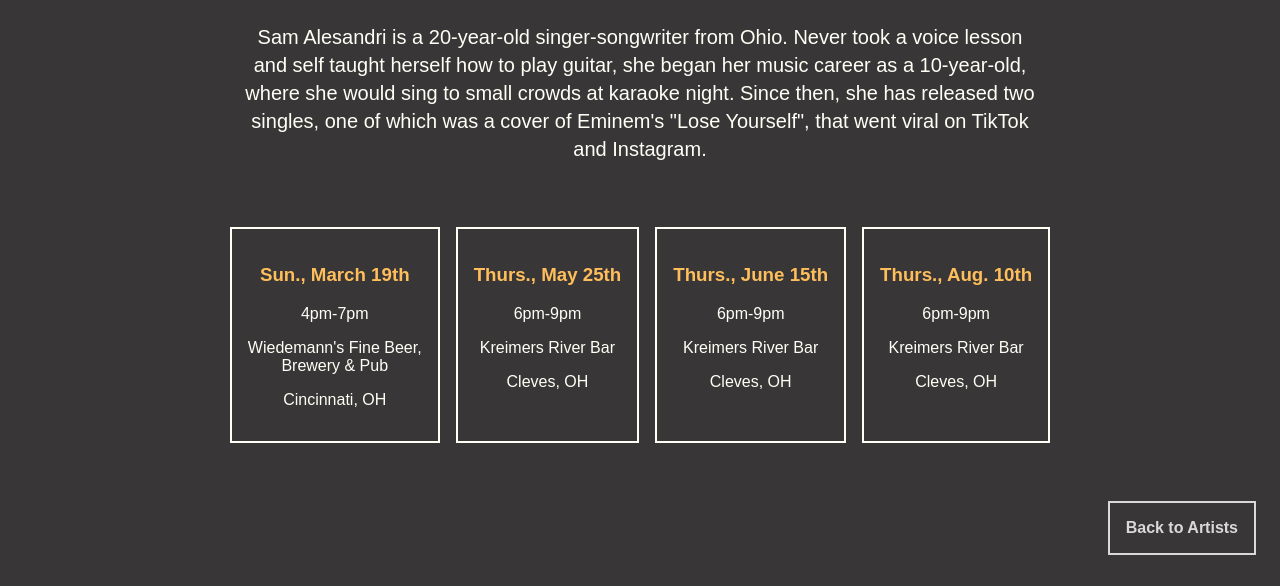
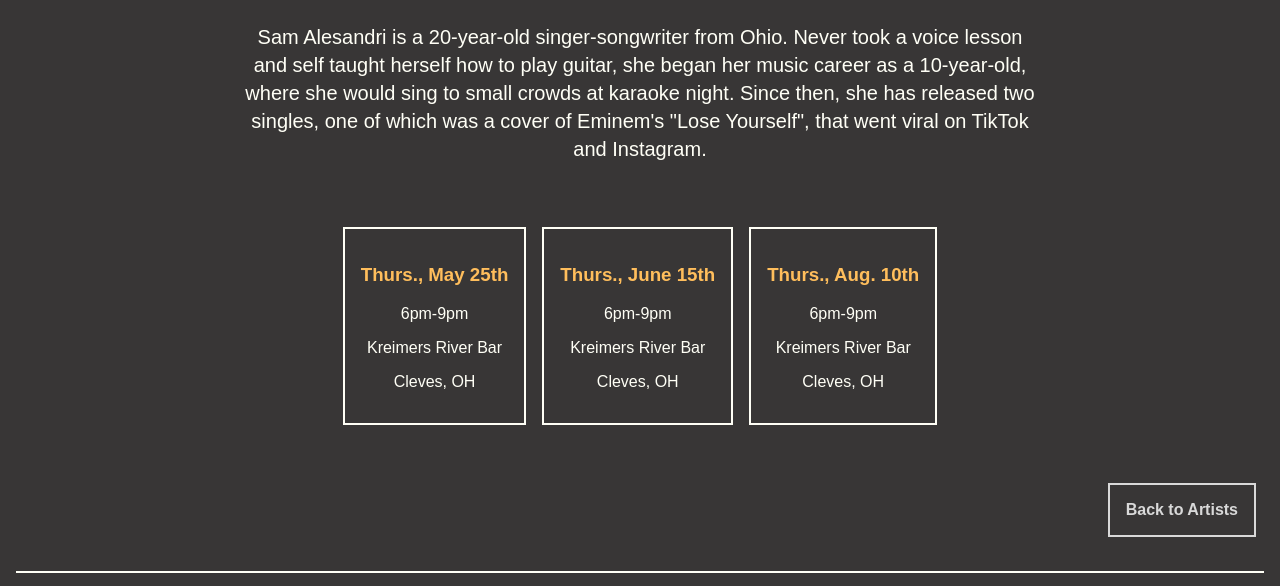
Before and after one commit to sammywroge/finalsite, a plain HTML site: page clients/artists/sam.html in a window 1280 px wide. Shown: the part 962-1548 px from the top of the page. Drawn offline with Linux system fonts and the light colour scheme.

Commit message:
showdatessam

```diff
--- a/clients/artists/sam.html
+++ b/clients/artists/sam.html
@@ -54,12 +54,6 @@
         <div>
         <p>Sam Alesandri is a 20-year-old singer-songwriter from Ohio. Never took a voice lesson and self taught herself how to play guitar, she began her music career as a 10-year-old, where she would sing to small crowds at karaoke night. Since then, she has released two singles, one of which was a cover of Eminem's "Lose Yourself", that went viral on TikTok and Instagram.</p>
         <div class="tour">
-            <div>
-                <h3>Sun., March 19th</h3>
-                <p>4pm-7pm</p>
-                <p><a href="https://wiedemannsfinebeer.com" target="_blank">Wiedemann's Fine Beer,<br>Brewery & Pub</a></p>
-                <p>Cincinnati, OH</p>
-            </div>
             <div>
                 <h3>Thurs., May 25th</h3>
                 <p>6pm-9pm</p>
```
Also changed, not shown: 2 other files.
